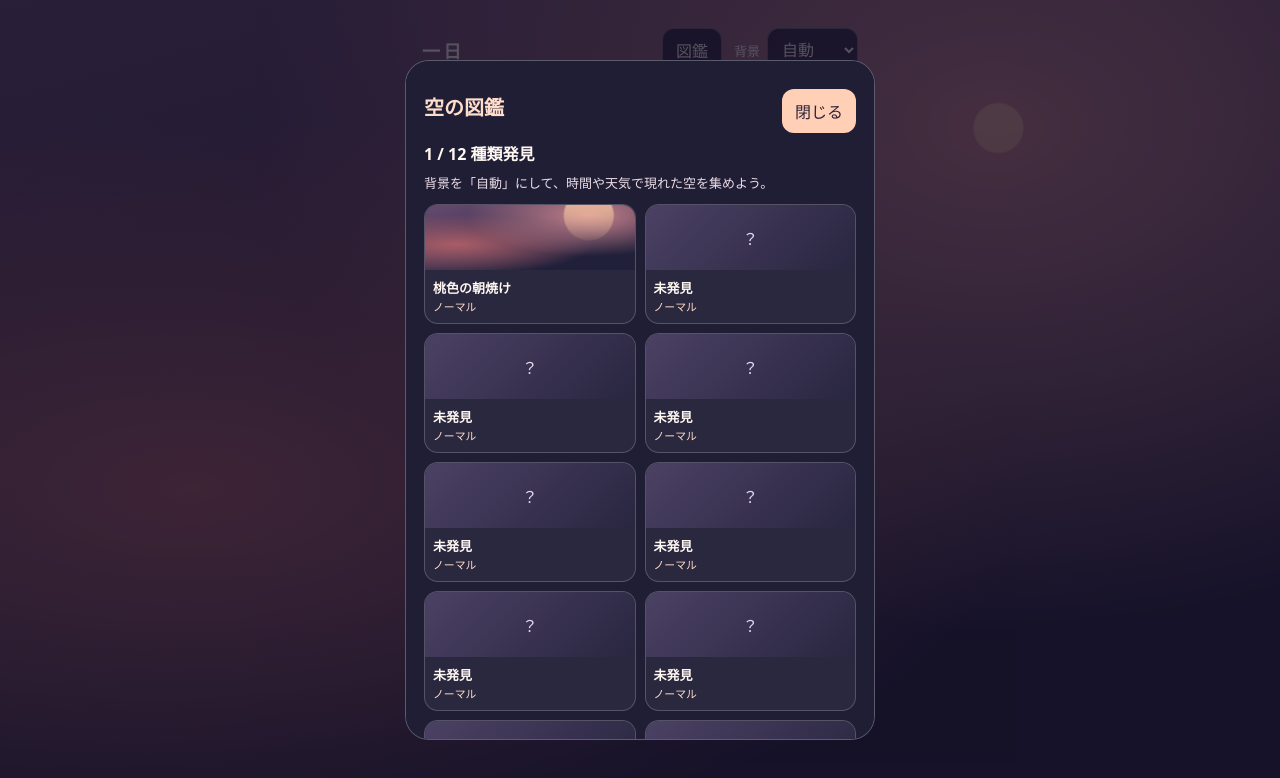
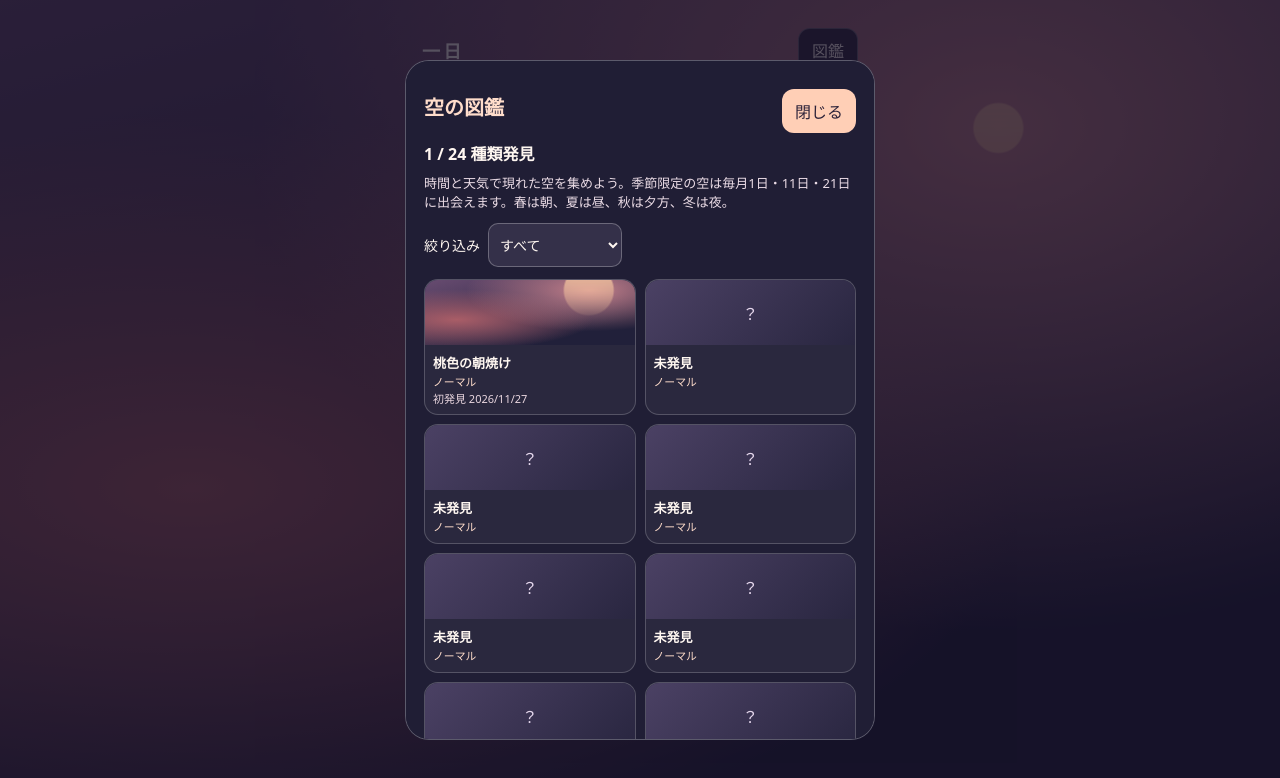
Before and after one commit to yuseimorishima/home, a plain HTML site: page index.html in a window 1280 px wide. Both pictures are taken after a click on the button "図鑑". Drawn offline with Linux system fonts and the light colour scheme; no server answers.

Commit message:
Expand automatic skies and sky atlas features

```diff
--- a/index.html
+++ b/index.html
@@ -39,9 +39,6 @@ main{position:relative}
 main{width:min(100%,480px);margin:auto;padding:max(28px,env(safe-area-inset-top)) 22px max(28px,env(safe-area-inset-bottom))}
 header{display:flex;justify-content:space-between;align-items:center;gap:12px}
 .brand{font-size:18px;font-weight:650;letter-spacing:.18em}
-.theme-control{display:flex;align-items:center;gap:7px;font-size:13px}
-.theme-control select{min-height:44px;padding:0 10px;border:1px solid #ffffff45;border-radius:12px;background:#221e38d9;color:inherit;font:inherit;font-size:16px}
-.theme-control select:focus-visible{outline:2px solid #ffcfb6;outline-offset:2px}
 .hero{padding:38px 0 28px;text-align:center}
 #date{font-size:16px;letter-spacing:.06em}
 #clock{font-size:clamp(76px,23vw,114px);font-weight:300;line-height:1.08;letter-spacing:-.07em;font-variant-numeric:tabular-nums;margin:4px 0 7px;display:block}
@@ -84,7 +81,24 @@ header .brand{margin-right:auto}
 .atlas-label{padding:8px;font-size:13px}
 .atlas-label strong{display:block}
 .atlas-label small{color:#ffddcb}
-@media(max-width:360px){header{gap:6px}.theme-control{gap:4px}#open-atlas{padding-inline:9px}}
+@media(max-width:360px){header{gap:6px}#open-atlas{padding-inline:9px}}
+[data-theme="lilac"]{--sky-top:#856685;--sky-bottom:#1b2038;--glow:#d8a8ce;--horizon:#856685;--orb:#ffe1bd;--orb-x:78%;--orb-y:15%;--stars:0}
+[data-theme="apricot"]{--sky-top:#724960;--sky-bottom:#1b2038;--glow:#efae87;--horizon:#724960;--orb:#ffe1bd;--orb-x:27%;--orb-y:15%;--stars:0}
+[data-theme="mint"]{--sky-top:#306b73;--sky-bottom:#1b2038;--glow:#87bca4;--horizon:#306b73;--orb:#ffe1bd;--orb-x:78%;--orb-y:15%;--stars:0}
+[data-theme="cobalt"]{--sky-top:#315189;--sky-bottom:#1b2038;--glow:#7ca9df;--horizon:#315189;--orb:#ffe1bd;--orb-x:27%;--orb-y:15%;--stars:0}
+[data-theme="coral"]{--sky-top:#713b63;--sky-bottom:#1b2038;--glow:#da827e;--horizon:#713b63;--orb:#ffe1bd;--orb-x:78%;--orb-y:30%;--stars:0}
+[data-theme="amber"]{--sky-top:#604455;--sky-bottom:#1b2038;--glow:#ce8d58;--horizon:#604455;--orb:#ffe1bd;--orb-x:27%;--orb-y:30%;--stars:0}
+[data-theme="teal"]{--sky-top:#23495b;--sky-bottom:#1b2038;--glow:#4a8993;--horizon:#23495b;--orb:#ffe1bd;--orb-x:78%;--orb-y:15%;--stars:.85}
+[data-theme="plum"]{--sky-top:#44315b;--sky-bottom:#1b2038;--glow:#956fac;--horizon:#44315b;--orb:#ffe1bd;--orb-x:27%;--orb-y:15%;--stars:.85}
+[data-theme="spring"]{--sky-top:#805375;--sky-bottom:#1b2038;--glow:#d89bb1;--horizon:#805375;--orb:#ffe1bd;--orb-x:78%;--orb-y:15%;--stars:0}
+[data-theme="summer"]{--sky-top:#305589;--sky-bottom:#1b2038;--glow:#7eb4e6;--horizon:#305589;--orb:#ffe1bd;--orb-x:27%;--orb-y:15%;--stars:0}
+[data-theme="autumn"]{--sky-top:#704734;--sky-bottom:#1b2038;--glow:#cb9764;--horizon:#704734;--orb:#ffe1bd;--orb-x:78%;--orb-y:30%;--stars:0}
+[data-theme="winter"]{--sky-top:#34466b;--sky-bottom:#1b2038;--glow:#8da5c4;--horizon:#34466b;--orb:#ffe1bd;--orb-x:27%;--orb-y:15%;--stars:.85}
+.atlas-filter{display:flex;align-items:center;gap:8px;margin-bottom:12px;font-size:14px}
+.atlas-filter select{color:inherit;background:#343049;border:1px solid #ffffff45;border-radius:10px;padding:7px;font:inherit;min-height:44px}
+.atlas-label time{display:block;color:#e9d6df;font-size:11px}
+#next-sky{font-size:12px;margin:4px 0 0;color:#fff0e6}
+:is([data-theme="mint"],[data-theme="cobalt"],[data-theme="summer"]) .sky::after{opacity:.6;background:radial-gradient(ellipse at 10% 35%,#fff9,transparent 33%),radial-gradient(ellipse at 90% 51%,#fff6,transparent 41%)}
 </style>
 </head>
 <body data-theme="dawn">
@@ -93,21 +107,13 @@ header .brand{margin-right:auto}
 <header>
   <span class="brand">一日</span>
   <button id="open-atlas" type="button">図鑑</button>
-  <label class="theme-control">背景
-    <select id="theme">
-      <option value="auto">自動</option>
-      <option value="dawn">朝焼け</option>
-      <option value="day">昼の空</option>
-      <option value="dusk">夕焼け</option>
-      <option value="night">星空</option>
-    </select>
-  </label>
 </header>
 <section class="hero" aria-label="日付と時刻">
   <div id="date"></div>
   <time id="clock"></time>
   <p id="greeting"></p>
   <p id="sky-caption"></p>
+  <p id="next-sky"></p>
 </section>
 <section class="card weather" aria-labelledby="weather-heading">
   <div>
@@ -140,7 +146,16 @@ header .brand{margin-right:auto}
     <form method="dialog"><button type="submit">閉じる</button></form>
   </div>
   <p id="atlas-progress"></p>
-  <p id="atlas-help">背景を「自動」にして、時間や天気で現れた空を集めよう。</p>
+  <p id="atlas-help">時間と天気で現れた空を集めよう。季節限定の空は毎月1日・11日・21日に出会えます。春は朝、夏は昼、秋は夕方、冬は夜。</p>
+  <label class="atlas-filter">絞り込み
+    <select id="atlas-filter">
+      <option value="all">すべて</option>
+      <option value="found">発見済み</option>
+      <option value="missing">未発見</option>
+      <option value="special">レア・季節限定</option>
+    </select>
+  </label>
+  <p id="atlas-empty" hidden>該当する空はありません。</p>
   <ul id="atlas-list"></ul>
 </dialog>
 <script>
@@ -150,32 +165,25 @@ const dateFormat = new Intl.DateTimeFormat('ja-JP',{timeZone:zone,month:'long',d
 const clockFormat = new Intl.DateTimeFormat('ja-JP',{timeZone:zone,hour:'2-digit',minute:'2-digit',hourCycle:'h23'});
 const dayFormat = new Intl.DateTimeFormat('ja-JP',{timeZone:zone,year:'numeric',month:'2-digit',day:'2-digit'});
 const storageKey = 'home-schedule';
-const themePicker = byId('theme');
-const themeStorageKey = 'home-theme';
-try {
-  const savedTheme = localStorage.getItem(themeStorageKey);
-  if (Array.from(themePicker.options).some(option => option.value === savedTheme)) {
-    themePicker.value = savedTheme;
-  }
-} catch {
-  // The picker still works for the current visit.
-}
-themePicker.addEventListener('change', () => {
-  try {
-    localStorage.setItem(themeStorageKey, themePicker.value);
-  } catch {
-    // Keep the selection for the current visit.
-  }
-  updateClock();
-});
-
 const skies = {
-  dawn: ['dawn','gold-dawn'],
-  day: ['day','sea-day'],
-  dusk: ['dusk','violet-dusk'],
-  night: ['night','indigo-night']
+  dawn: ['dawn','gold-dawn',"lilac","apricot"],
+  day: ['day','sea-day',"mint","cobalt"],
+  dusk: ['dusk','violet-dusk',"coral","amber"],
+  night: ['night','indigo-night',"teal","plum"]
 };
 const skyNames = {
+  lilac:'藤色の朝',
+  apricot:'杏色の朝',
+  mint:'ミント色の空',
+  cobalt:'コバルトの空',
+  coral:'珊瑚色の夕空',
+  amber:'琥珀の残照',
+  teal:'青緑の星夜',
+  plum:'紫水晶の月夜',
+  spring:'春の霞桜',
+  summer:'夏の入道雲',
+  autumn:'秋の黄金雲',
+  winter:'冬の銀月',
   dawn:'桃色の朝焼け', 'gold-dawn':'金色の朝焼け',
   day:'青空と薄雲', 'sea-day':'青緑の空',
   dusk:'茜色の夕焼け', 'violet-dusk':'すみれ色の夕暮れ',
@@ -183,16 +191,22 @@ const skyNames = {
   rain:'雨の空', fog:'霧の空', snow:'雪の空', storm:'雷雲の空'
 };
 const rarity = {
-  rain:'レア', fog:'スーパーレア', snow:'スーパーレア', storm:'ウルトラレア'
+  rain:'レア', fog:'スーパーレア', snow:'スーパーレア', storm:'ウルトラレア',
+  spring:'季節限定', summer:'季節限定', autumn:'季節限定', winter:'季節限定'
 };
 const atlasIds = [...Object.values(skies).flat(), ...Object.keys(rarity)];
 const atlasKey = 'home-sky-atlas';
 const atlas = byId('atlas');
-const foundSkies = new Set();
+const foundSkies = new Map();
 try {
   const savedSkies = JSON.parse(localStorage.getItem(atlasKey));
   if (Array.isArray(savedSkies)) {
-    savedSkies.filter(id => atlasIds.includes(id)).forEach(id => foundSkies.add(id));
+    savedSkies.filter(id => atlasIds.includes(id)).forEach(id => foundSkies.set(id,null));
+  } else if (savedSkies && typeof savedSkies === 'object') {
+    for (const id of atlasIds) {
+      const date = savedSkies[id];
+      if (date === null || (typeof date === 'string' && /^\d{4}-\d{2}-\d{2}$/.test(date))) foundSkies.set(id,date);
+    }
   }
 } catch {
   // Discoveries remain available for the current visit.
@@ -200,7 +214,13 @@ try {
 
 function renderAtlas(){
   byId('atlas-progress').textContent = foundSkies.size + ' / ' + atlasIds.length + ' 種類発見';
-  byId('atlas-list').replaceChildren(...atlasIds.map(id => {
+  const filter = byId('atlas-filter').value;
+  const visible = atlasIds.filter(id =>
+    filter === 'all' || (filter === 'found' && foundSkies.has(id)) ||
+    (filter === 'missing' && !foundSkies.has(id)) || (filter === 'special' && rarity[id])
+  );
+  byId('atlas-empty').hidden = visible.length > 0;
+  byId('atlas-list').replaceChildren(...visible.map(id => {
     const found = foundSkies.has(id);
     const entry = document.createElement('li');
     entry.className = 'atlas-entry';
@@ -222,21 +242,30 @@ function renderAtlas(){
     const grade = document.createElement('small');
     grade.textContent = rarity[id] ?? 'ノーマル';
     label.append(name,grade);
+    const foundOn = foundSkies.get(id);
+    if (foundOn) {
+      const date = document.createElement('time');
+      date.dateTime = foundOn;
+      date.textContent = '初発見 ' + foundOn.replaceAll('-','/');
+      label.append(date);
+    }
     entry.append(swatch,label);
     return entry;
   }));
 }
 
-function discoverSky(id){
+function discoverSky(id, now){
   if (foundSkies.has(id)) return;
-  foundSkies.add(id);
+  foundSkies.set(id, new Date(now.getTime() + 32400000).toISOString().slice(0,10));
   try {
-    localStorage.setItem(atlasKey, JSON.stringify([...foundSkies]));
+    localStorage.setItem(atlasKey, JSON.stringify(Object.fromEntries(foundSkies)));
   } catch {
     // Discoveries remain available for the current visit.
   }
   if (atlas.open) renderAtlas();
 }
+
+byId('atlas-filter').addEventListener('change', renderAtlas);
 
 byId('open-atlas').addEventListener('click', () => {
   renderAtlas();
@@ -260,11 +289,20 @@ function weatherSky(code){
   return null;
 }
 
+const seasons = [
+  ['winter','night'], ['winter','night'], ['spring','dawn'], ['spring','dawn'], ['spring','dawn'],
+  ['summer','day'], ['summer','day'], ['summer','day'], ['autumn','dusk'], ['autumn','dusk'],
+  ['autumn','dusk'], ['winter','night']
+];
+
 function automaticSky(hour, timestamp, weather){
   const special = weather && timestamp < weather.expiresAt && weatherSky(weather.code);
   if (special) return special;
   const band = timeBand(hour);
-  const tokyoDay = Math.floor((timestamp + 9 * 60 * 60 * 1000) / 86400000);
+  const tokyoDate = new Date(timestamp + 32400000);
+  const [season, seasonBand] = seasons[tokyoDate.getUTCMonth()];
+  if (band === seasonBand && [1,11,21].includes(tokyoDate.getUTCDate())) return season;
+  const tokyoDay = Math.floor(tokyoDate.getTime() / 86400000);
   return skies[band][(tokyoDay + Object.keys(skies).indexOf(band)) % skies[band].length];
 }
 
@@ -309,9 +347,13 @@ function updateClock(){
   const now = new Date();
   const time = clockFormat.format(now);
   const hour = Number(time.slice(0,2));
-  const theme = themePicker.value === 'auto' ? automaticSky(hour, now.getTime(), weatherReading) : themePicker.value;
+  const theme = automaticSky(hour, now.getTime(), weatherReading);
   if (document.body.dataset.theme !== theme) document.body.dataset.theme = theme;
-  if (themePicker.value === 'auto') discoverSky(theme);
+  discoverSky(theme, now);
+  const nextTime = [5,10,16,19].find(boundary => boundary > hour) ?? 5;
+  const nextLabel = '次の時間帯 ' + (hour >= 19 ? '翌' : '') + nextTime + ':00';
+  const nextSky = byId('next-sky');
+  if (nextSky.textContent !== nextLabel) nextSky.textContent = nextLabel;
   const caption = byId('sky-caption');
   if (caption.textContent !== skyNames[theme]) caption.textContent = skyNames[theme];
   byId('clock').textContent = time;
```
